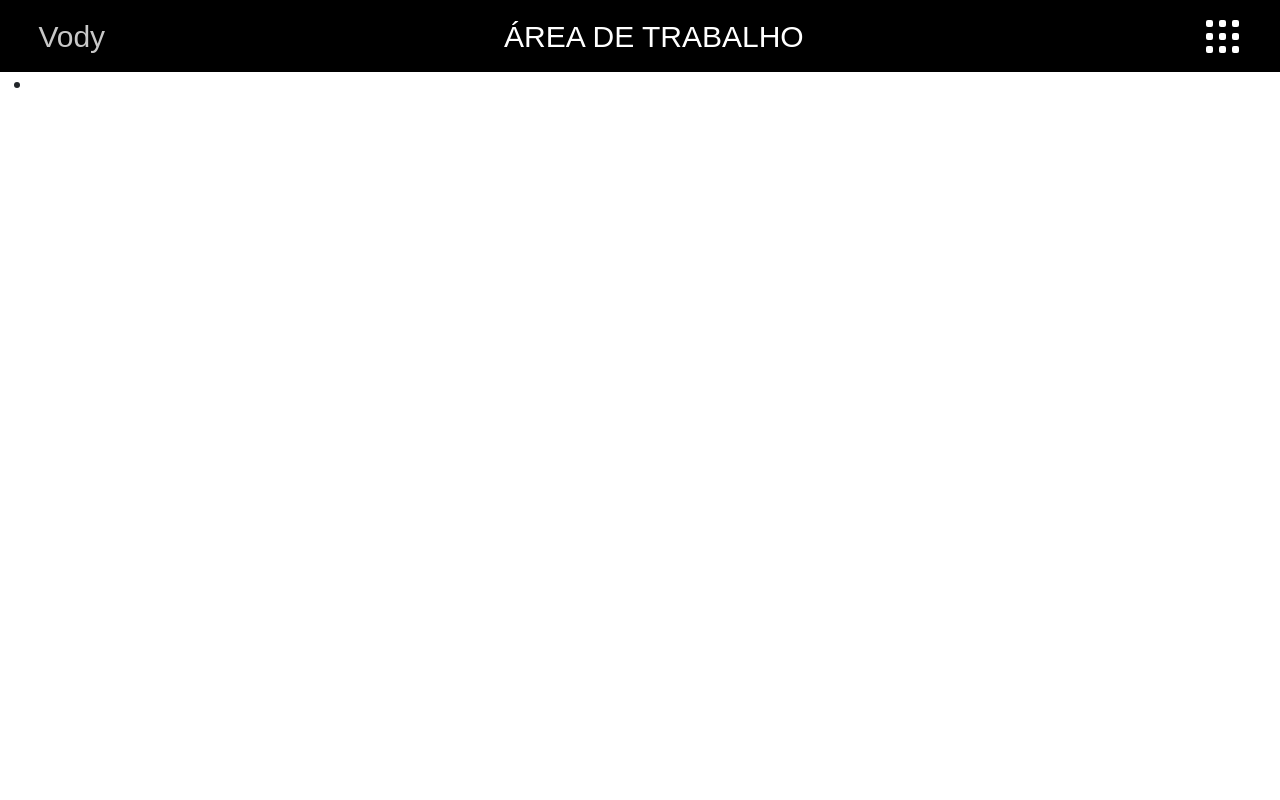
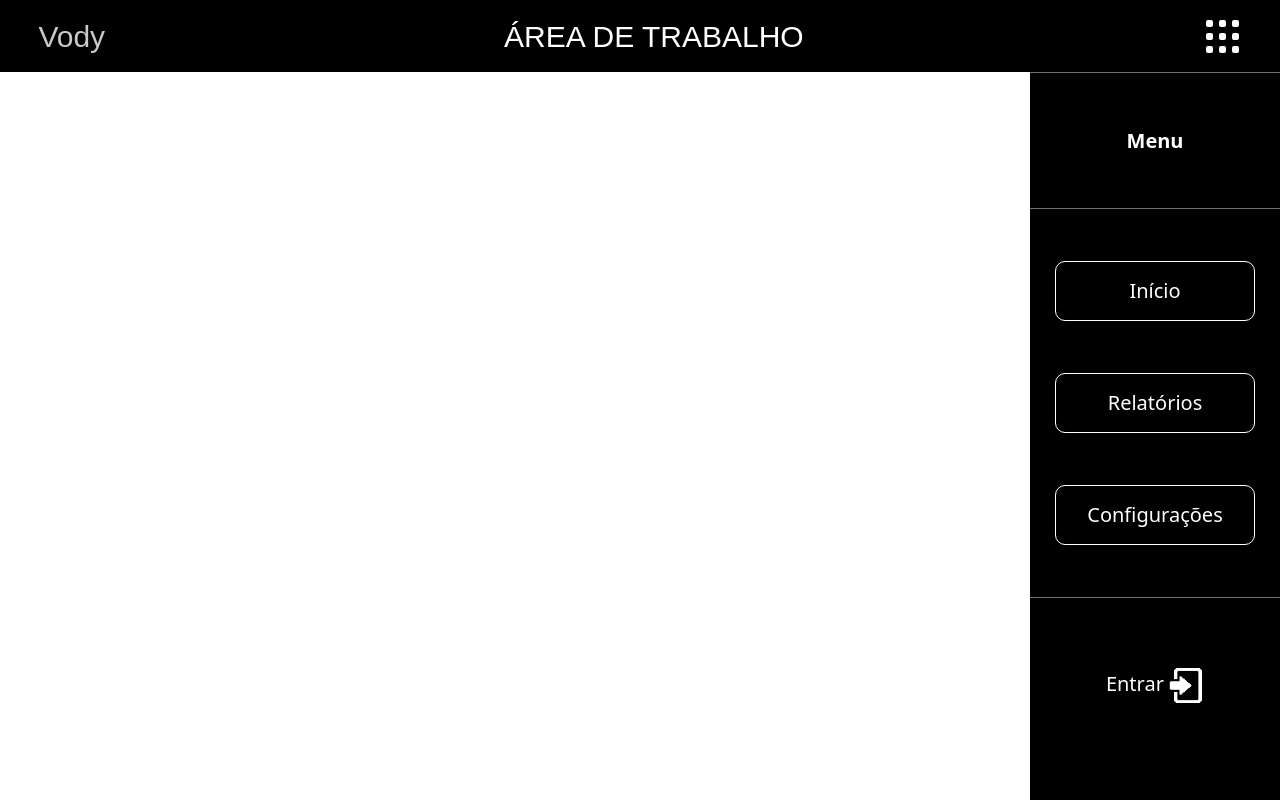
Before and after one commit to Davi-senna/Vody, a Vue app in the folder frontend/: page /#/ in a window 1280 px wide. Both pictures are taken after a click on the link 1222 px from the left and 36 px from the top of the page. Built offline with nearby package versions, Linux system fonts and the light colour scheme.

Commit message:
Feat: finalizando componte menu e iniciando componente Date

```diff
--- a/frontend/src/App.vue
+++ b/frontend/src/App.vue
@@ -7,11 +7,13 @@
 <script>
 
     import Header from '@/components/Header.vue';
+    import Date from '@/components/Date.vue';
 
     export default{
         name: "App",
         components: {
-            Header
+            Header,
+            Date
         }
     }
 
@@ -23,6 +25,7 @@
         --main-color: rgb(0,0,0);
         --secondary-color: rgb(255,255,255);
         --grey-light-color: rgb(200,200,200);
+        --grey-color: #707070;
     }
 
     *{
--- /dev/null
+++ b/frontend/src/components/Date.vue
@@ -0,0 +1,9 @@
+<template>
+
+</template>
+
+<script>
+    export default{
+
+    };
+</script>
--- a/frontend/src/components/Header.vue
+++ b/frontend/src/components/Header.vue
@@ -1,6 +1,6 @@
 <template>
 
-    <header>
+    <header id="header-page">
         <span id="soon">
             <a href="#">
                 Vody
@@ -13,7 +13,7 @@
 
         <div id="menu-icon">
 
-            <a href="#">
+            <a href="#" @click="menuVisibility=!menuVisibility">
 
                 <div class="menu-row">
                     <div class="item-menu"></div>
@@ -38,8 +38,8 @@
         </div>
 
     </header>
+    <Sidebar :visibility=menuVisibility />
 
-    <Sidebar/>
 
 </template>
 
@@ -47,10 +47,21 @@
 
 import Sidebar from '@/components/Sidebar.vue'
 
+
 export default {
     name: 'Header',
     components:{
         Sidebar
+    },
+    data(){
+        return{
+            menuVisibility : false
+        }
+    },
+    methods:{
+        exchangeVisibilityMenu(){
+            this.menuVisibility = !menuVisibility;
+        }
     }
 }
 
--- a/frontend/src/components/Sidebar.vue
+++ b/frontend/src/components/Sidebar.vue
@@ -1,17 +1,146 @@
 <template>
 
+    <div v-if="visibility" id="menu-container">
         <nav>
+            <div id="menu-title" class="menu-item">Menu</div>
             <ul>
+
                 <li>
+                    <a href="" class="menu-item menu-link">
+                        Início
+                    </a>
+                </li>
 
+                <li>
+                    <a href="" class="menu-item menu-link">
+                        Relatórios
+                    </a>
                 </li>
+
+                <li>
+                    <a href="" class="menu-item menu-link">
+                        Configurações
+                    </a>
+                </li>
+
             </ul>
+
+            <div id="menu-footer">
+                <a href="#">Entrar <img src="../../src/assets/img/Login-icon.png" alt="Fazer login"></a>
+            </div>
         </nav>
+    </div>
 
 </template>
 
 <script>
     export default{
-        name: 'Sidebar'
+        name: 'Sidebar',
+        props: {
+            visibility: Boolean,
+        }
     }
 </script>
+
+<style scoped>
+
+    nav{
+        background-color: var(--main-color);
+        width: 250px;
+        height: 100%;
+        border-top: 1px solid var(--grey-color);
+    }
+
+    ul{
+        list-style: none;
+        padding: 0;
+        display: flex;
+        justify-content: center;
+        flex-direction: column;
+        width: 100%;
+    }
+
+    a{
+        text-decoration:none;
+    }
+
+    #menu-container{
+        width: 100vw;
+        height: 91vh;
+        margin-top: 9vh;
+        position: absolute;
+        top: 0;
+        display: flex;
+        justify-content: flex-end;
+        grid-template-columns: auto 250px;
+        overflow: hidden;
+    }
+
+    #menu-close{
+        width: 72%;
+    }
+
+    #menu-close:hover{
+        cursor: pointer;
+    }
+
+    .menu-item{
+        text-decoration:none;
+        display: flex;
+        justify-content: center;
+        align-items: center;
+        font-size: 20px;
+    }
+
+    #menu-title{
+        font-weight: 600;
+        height: 17vh;
+        color: var(--secondary-color);
+        border-bottom: 1px solid var(--grey-color);
+        width: 100%;
+    }
+
+    .menu-link{
+        width: 80%;
+        height: 60px;
+        color: var(--secondary-color);
+        background-color: transparent;
+        border-radius: 10px;
+        border: 1px solid var(--secondary-color);
+    }
+
+    .menu-link:hover{
+        color: var(--main-color);
+        background-color: var(--secondary-color);
+        border-radius: 10px;
+        border: 1px solid var(--secondary-color);
+        transition: .4s;
+    }
+
+    li{
+        display: flex;
+        justify-content: center;
+        margin-top: 6.5vh;
+    }
+
+    #menu-footer{
+        margin-top: 6.5vh;
+        border-top: 1px solid var(--grey-color);
+        height: 22vh;
+        width: 100%;
+        display: flex;
+        align-items: center;
+        justify-content: center;
+        font-size: 20px;
+
+    }
+
+    #menu-footer a{
+        color: var(--secondary-color);
+    }
+
+    #menu-footer img{
+        width: 35px
+    }
+
+</style>
```
Also changed, not shown: frontend/src/assets/img/Login-icon.png (added). Lines whose indentation alone changed are shown as unchanged.
